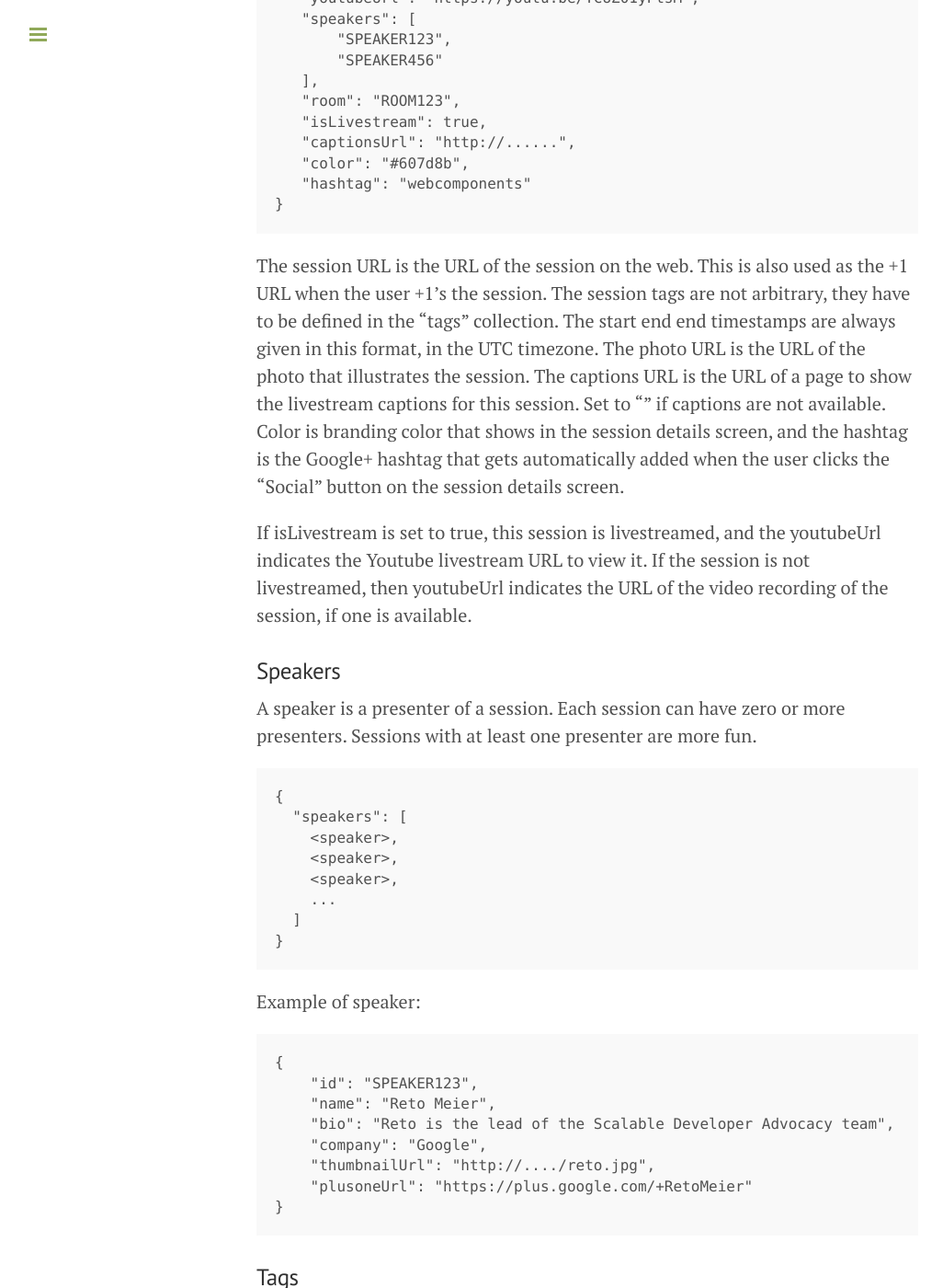
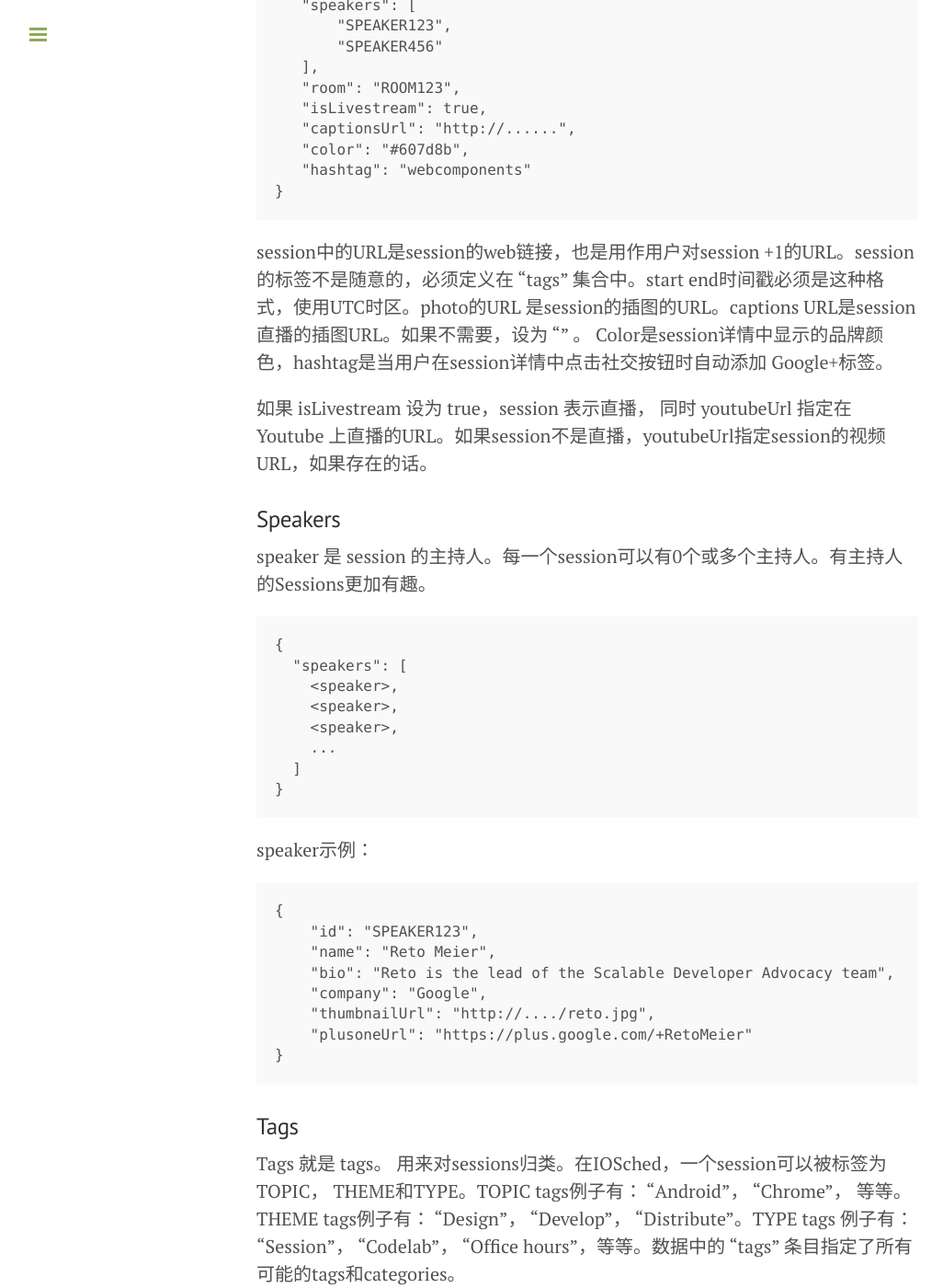
Before and after one commit to cr1944/cr1944.github.io, a Jekyll site: the page built from _posts/2014-12-15-iosched.md, in a window 1280 px wide and 1400 px high, scrolled down 6647 px. Shown: the whole window at 92% size, without its empty margins (1-1027 px from the left). Built offline with Jekyll 4.4.1, drawn with Linux system fonts in a browser that asks for light colours; Markdown is read by kramdown in place of the engine named in the settings; comment, search, counter and statistics services are not loaded; some of the changed text lies outside the part shown.

Commit message:
Update 2014-12-15-iosched.md

````diff
--- a/_posts/2014-12-15-iosched.md
+++ b/_posts/2014-12-15-iosched.md
@@ -4,9 +4,7 @@ title: 翻译：Google IO 同步策略
 ---
 
 google IO的同步策略和数据格式，对于要做数据同步的应用应该有些指导意义。
-
 <!--more-->
-
     Copyright 2014 Google Inc. All rights reserved.
 
     Licensed under the Apache License, Version 2.0 (the "License");
@@ -255,29 +253,14 @@ Schedule页显示，告诉用户哪些是该event的主要blocks。比如，早
 }
 ```
 
-The session URL is the URL of the session on the web. This is also
-used as the +1 URL when the user +1's the session.  The session tags are
-not arbitrary, they have to be defined in the "tags" collection. The
-start end end timestamps are always given in this format, in the UTC
-timezone. The photo URL is the URL of the photo that illustrates
-the session. The captions URL is the URL of a page to show the
-livestream captions for this session. Set to "" if captions are not
-available. Color is branding color that shows in the session
-details screen, and the hashtag is the Google+ hashtag that gets
-automatically added when the user clicks the "Social" button on the
-session details screen.
+session中的URL是session的web链接，也是用作用户对session +1的URL。session的标签不是随意的，必须定义在 "tags" 集合中。start end时间戳必须是这种格式，使用UTC时区。photo的URL 是session的插图的URL。captions URL是session直播的插图URL。如果不需要，设为 "" 。 Color是session详情中显示的品牌颜色，hashtag是当用户在session详情中点击社交按钮时自动添加 Google+标签。
 
-If isLivestream is set to true, this session is livestreamed, and
-the youtubeUrl indicates the Youtube livestream URL to view it.
-If the session is not livestreamed, then youtubeUrl indicates
-the URL of the video recording of the session, if one is available.
+如果 isLivestream 设为 true，session 表示直播， 同时 youtubeUrl 指定在 Youtube 上直播的URL。如果session不是直播，youtubeUrl指定session的视频URL，如果存在的话。
 
 
 ### Speakers
 
-A speaker is a presenter of a session. Each session can have
-zero or more presenters. Sessions with at least one presenter
-are more fun.
+speaker 是 session 的主持人。每一个session可以有0个或多个主持人。有主持人的Sessions更加有趣。
 
 ```JSON
 {
@@ -290,7 +273,7 @@ are more fun.
 }
 ```
 
-Example of speaker:
+speaker示例：
 
 ```JSON
 {
@@ -305,13 +288,7 @@ Example of speaker:
 
 ### Tags
 
-Tags are what you expect tags to be. They help classify sessions.
-In IOSched, a session is tagged by TOPIC, THEME and TYPE.
-Examples of TOPIC tags: "Android", "Chrome", etc. Examples of
-THEME tags: "Design", "Develop", "Distribute". And some examples
-of TYPE tags are: "Session", "Codelab", "Office hours", etc.
-The "tags" entity in the data specifies all the possible tags and the
-categories they belong to.
+Tags 就是 tags。 用来对sessions归类。在IOSched，一个session可以被标签为TOPIC， THEME和TYPE。TOPIC tags例子有： "Android"， "Chrome"， 等等。THEME tags例子有： "Design"， "Develop"， "Distribute"。TYPE tags 例子有： "Session"， "Codelab"， "Office hours"，等等。数据中的 "tags" 条目指定了所有可能的tags和categories。
 
 ```JSON
 {
@@ -324,7 +301,7 @@ categories they belong to.
 }
 ```
 
-Example of tag representing the "Android" topic:
+"Android" 主题的 tag示例：
 
 ```JSON
 {
@@ -337,10 +314,9 @@ Example of tag representing the "Android" topic:
 }
 ```
 
-Notice that we indicate that this tag belongs to the "TOPIC"
-category, which is to say this tag represents the topic of a session.
+注意到我们将该 tag b归类为 "TOPIC" 类别，也就是说这个 tag 指定了session的topic。
 
-Example of tag representing the "Develop" theme:
+表示 "Develop" 主题的 tag 示例：
 
 ```JSON
 {
@@ -352,8 +328,7 @@ Example of tag representing the "Develop" theme:
 }
 ```
 
-And finally, here is an example of the tag that represents the
-"Office Hours" session type:
+最后，这是一个 表示"Office Hours" 类型的 session tag：
 
 ```JSON
 {
@@ -365,18 +340,12 @@ And finally, here is an example of the tag that represents the
 }
 ```
 
-The *order_in_category* parameter is used when showing lists of tags,
-and it indicates the relative ordering of tags in the same category.
-So when we are showing a list of session types, "Office Hours" will
-appear after any tag with *order_in_category* lower than 6, and before
-any other tag with *order_in_category* bigger than 6.
+*order_in_category* 参数用于tags列表中的排序。所以，"Office Hours"将会显示在 *order_in_category* 小于 6 的tag后面， *order_in_category* 大于 6 的 tag 前面。
 
 
 ### Experts
 
-Experts are the Google Developer Experts that appear in the
-"Experts" screen of the app.
-
+Experts 表示google开发专家，在app中显示在 "Experts" 页。
 ```JSON
 {
   "experts": [
@@ -388,7 +357,7 @@ Experts are the Google Developer Experts that appear in the
 }
 ```
 
-Example of expert:
+expert示例：
 
 ```JSON
 {
@@ -406,7 +375,7 @@ Example of expert:
 
 ### Hashtags
 
-Hashtags are the hashtags that appear in the "Social" screen.
+Hashtags 是出现在 "Social" 页的标签。
 
 ```JSON
 {
@@ -419,7 +388,7 @@ Hashtags are the hashtags that appear in the "Social" screen.
 }
 ```
 
-Example hashtag:
+hashtag例子：
 
 ```JSON
 {
@@ -432,8 +401,7 @@ Example hashtag:
 
 ### Partners
 
-Partners are companies whose information appears in the list of
-partners in the map.
+Partners 是map中列出的合作伙伴公司。
 
 ```JSON
 {
@@ -446,7 +414,7 @@ partners in the map.
 }
 ```
 
-Example partner:
+partner例子：
 
 ```JSON
 {
@@ -461,8 +429,7 @@ Example partner:
 
 ### Videos
 
-Videos are links to Youtube content that appear in the Video Library
-screen.
+Videos 是视频库中列出的 Youtube 内容链接。
 
 ```JSON
 {
@@ -474,7 +441,7 @@ screen.
   ]
 }
 ```
-Example video:
+video例子：
 
 ```JSON
 {
@@ -488,15 +455,13 @@ Example video:
     "speakers": "Xavier Ducrohet, Tor Norbye"
 }
 ```
-`vid` is the Youtube video ID of this video.
+`vid` 是 Youtube 视频的 ID。
 
-> NOTE: due to a bug in the Android app, "id" must always be set to the same as "vid".
+> 注意：由于Android app的一个bug，"id" 必须跟 "vid"一致。
 
 ### Map
 
-The map data is different from the others because it's not a
-collection of entities. Rather, it is a single JSON object
-formatted as follows:
+map 数据跟其它的数据不一样，因为它不是条目的集合。它仅仅是一个 JSON 对象，格式如下：
 
 ```JSON
 {
@@ -542,13 +507,9 @@ formatted as follows:
 }
 ```
 
-`enableMyLocation` indicates whether indoor location should be enabled
-in the indoor map. Each marker in the `markers` array represents
-one of the markers on the map, with ID, latitute, longitude,
-title and type. Markers are organized per floor (hence the
-"0", "1" and "2" keys).
+`enableMyLocation` 表示在室内地图上是否开启室内定位。 `markers` 数组中的每一个marker地图上的一个标记，拥有ID，经度，纬度，标题和类型。Markers根据每一层分类 (通过"0", "1" 和 "2" 关键字)。
 
-To indicate the location of a room, use this marker format:
+使用这种marker格式指定一个room：
 
 ```JSON
 {
@@ -560,8 +521,7 @@ To indicate the location of a room, use this marker format:
 }
 ```
 
-To put a label on the map without making it a marker, simply
-set the "type" to "label":
+不想添加一个标记而给map加个label，把 "type" 值设为 "label" 即可：
 
 ```JSON
 {
@@ -573,8 +533,7 @@ set the "type" to "label":
 }
 ```
 
-To put the partners marker (which will open the list of partners
-when clicked), use the "partnerlabel" type:
+想要放一个合作伙伴的标记 (点击会打开合作伙伴列表), 使用 "partnerlabel" 类型：
 
 ```JSON
 {
@@ -586,7 +545,4 @@ when clicked), use the "partnerlabel" type:
 }
 ```
 
-The "tiles" dictionary indicate what SVG file to use as the map
-overlay for each floor. The optional "url" parameter indicates a
-location where to download the file from, in case the file is not pre-loaded
-on the app (as is the case in the example).
+"tiles" 指定用作每一楼层的地图覆盖层的 SVG 文件。可选的 "url" 参数指定文件下载地址，以应对文件没有预装在app中的情况。
````
